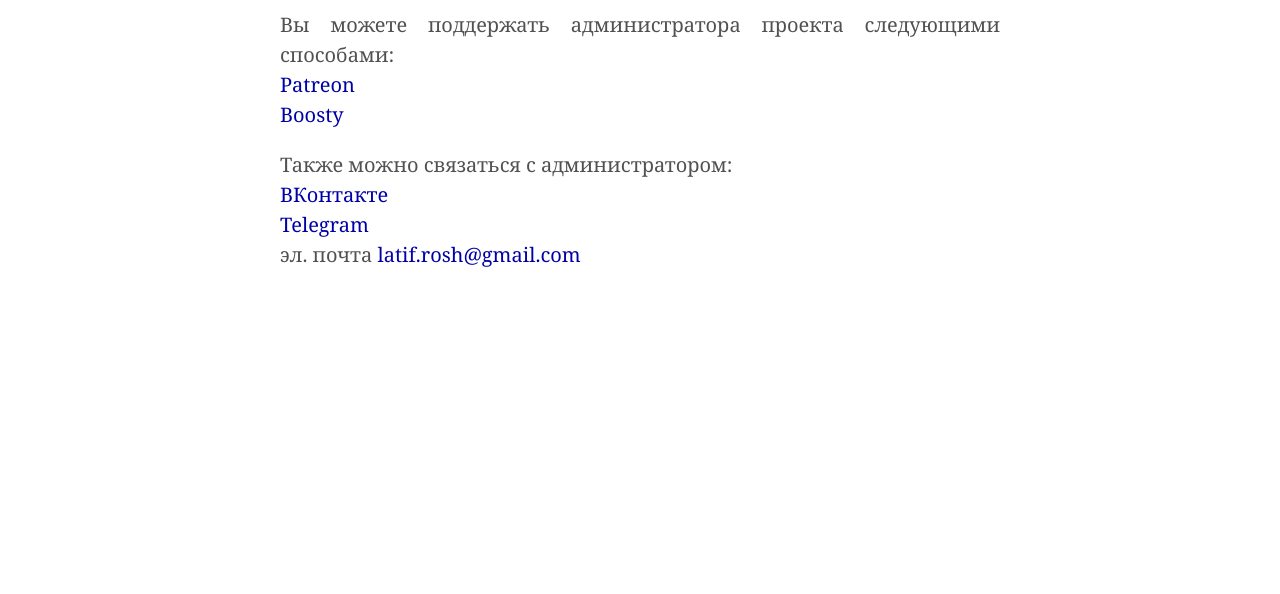
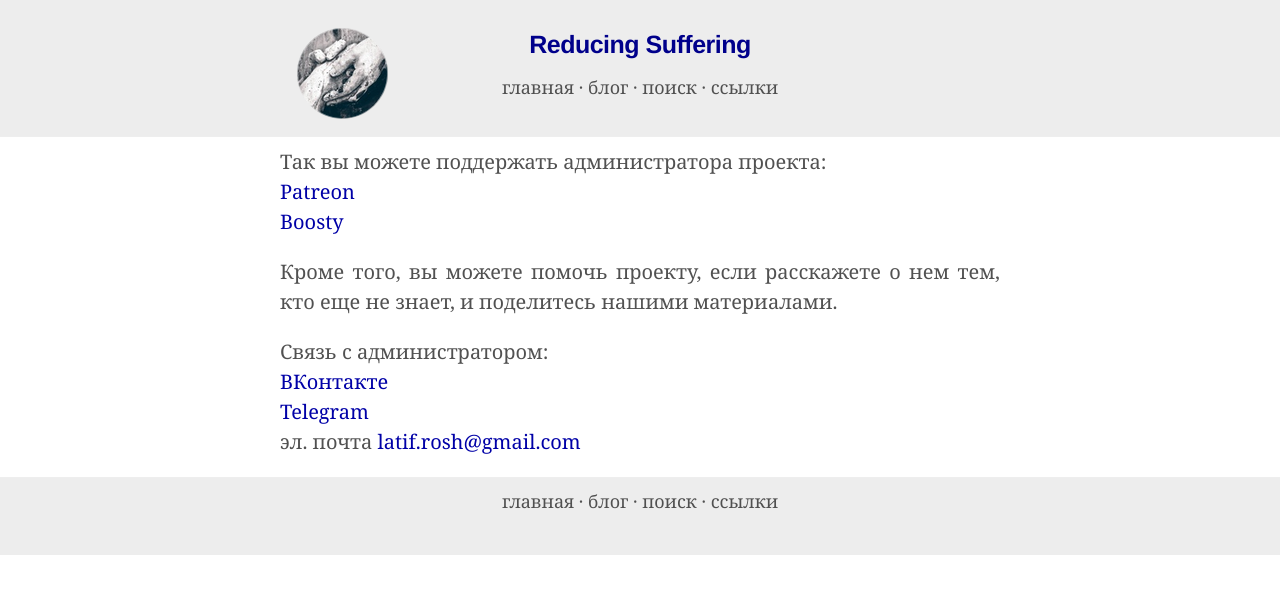
Before and after one commit to ReducingSuffering/reducingsuffering.github.io, a Jekyll site: the page built from support.md, in a window 1280 px wide. Shown: the top 594 px of the page. Built offline with Jekyll 4.4.1, drawn with Linux system fonts in a browser that asks for light colours; our own code applies the rules of GitHub Pages for plain Markdown files.

Commit message:
Update support.md

```diff
--- a/support.md
+++ b/support.md
@@ -1,8 +1,14 @@
-Вы можете поддержать администратора проекта следующими способами:<br>
+---
+layout: blog
+title: "Reducing Suffering: поддержать"
+---
+Так вы можете поддержать администратора проекта:<br>
 [Patreon]({{ site.admin.patreon }})<br>
 [Boosty]({{ site.admin.boosty }})
 
-Также можно связаться с администратором:<br>
+Кроме того, вы можете помочь проекту, если расскажете о нем тем, кто еще не знает, и поделитесь нашими материалами.
+
+Связь с администратором:<br>
 [ВКонтакте]({{ site.admin.vk }})<br>
 [Telegram]({{ site.admin.telegram }})<br>
 эл. почта [{{ site.admin.email }}](mailto:{{ site.admin.email }})
```
